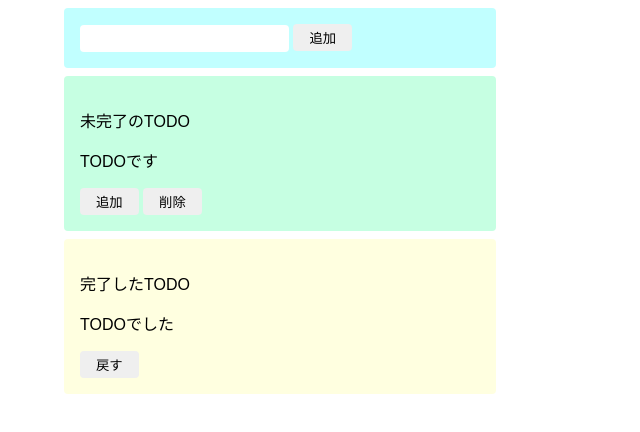
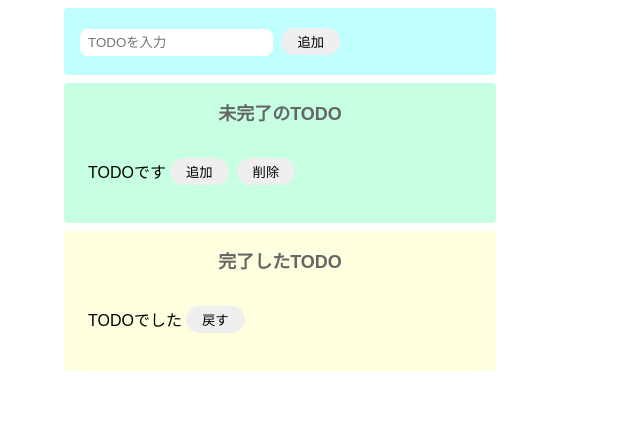
Before and after one commit to AyakoNakamoto-code/todo.js, a website built with Parcel: page index.html in a window 1280 px wide. Shown: the whole page, without its empty margins (0-640 px from the left). Built offline with nearby package versions, Linux system fonts and the light colour scheme.

Commit message:
todoモックアップ

```diff
--- a/index.html
+++ b/index.html
@@ -7,12 +7,12 @@
 
   <body>
     <div class="input-area area">
-      <input type="text" 　placeholder="TODOを入力..." />
+      <input placeholder="TODOを入力" />
       <button>追加</button>
     </div>
     <div class="incomplate-area area">
       <p class="area-title">未完了のTODO</p>
-      <div class="">
+      <div class="area-inner">
         <p>TODOです</p>
         <button>追加</button>
         <button>削除</button>
@@ -20,7 +20,7 @@
     </div>
     <div class="conplete-area area">
       <p class="area-title">完了したTODO</p>
-      <div class="">
+      <div class="area-inner">
         <p>TODOでした</p>
         <button>戻す</button>
       </div>
--- a/src/styles.css
+++ b/src/styles.css
@@ -6,14 +6,15 @@ body {
 }
 
 input {
-  border-radius: 4px;
+  border-radius: 8px;
   border: none;
-  padding: 6px 16px;
+  padding: 6px 8px;
   outline: none;
 }
 
 button {
-  border-radius: 4px;
+  margin: 4px;
+  border-radius: 16px;
   border: none;
   padding: 4px 16px;
 }
@@ -29,6 +30,14 @@ button:hover {
   padding: 1rem;
   border-radius: 4px;
 }
+.area-title {
+  margin-top: 0;
+  text-align: center;
+  font-weight: bold;
+  color: #666;
+  font-size: 18px;
+}
+
 .input-area {
   background-color: #c1ffff;
   margin-top: 8px;
@@ -39,3 +48,9 @@ button:hover {
 .conplete-area {
   background-color: #ffffe0;
 }
+
+.area-inner {
+  margin: 8px;
+  display: flex;
+  align-items: center;
+}
```
